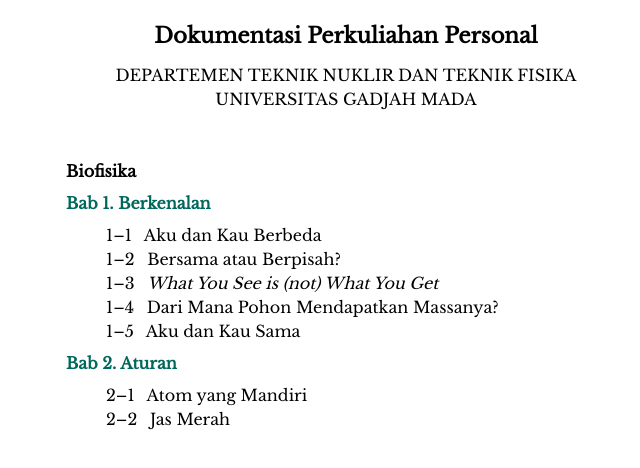
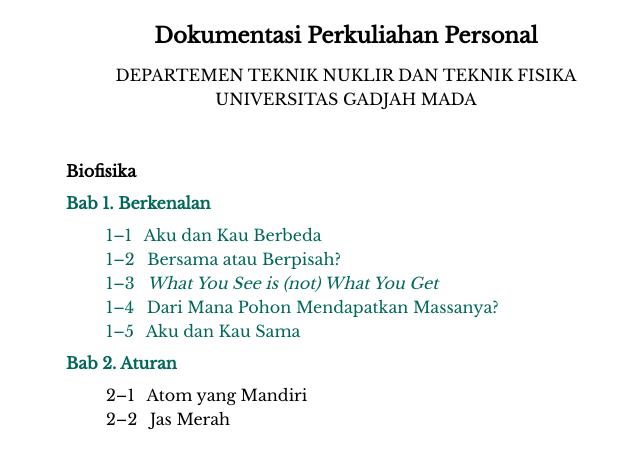
Before and after one commit to rengganisridwan/book-template, a plain HTML site: page index.html in a window 1280 px wide. Shown: the whole page, without its empty margins (294-934 px from the left). Drawn offline with nearby package versions, Linux system fonts and the light colour scheme; some packages are replaced by stand-ins of ours.

Commit message:
add CSS styling

```diff
--- a/index.html
+++ b/index.html
@@ -12,9 +12,29 @@
         <link href="https://fonts.googleapis.com/css?family=Libre+Baskerville&display=swap" rel="stylesheet">
 
         <style>
-            /* a:focus {
-                outline: 0;
-            } */
+            a:focus {
+                /* outline: 0;  */
+                color: #00675b;
+            }
+
+            a:link {
+                text-decoration: none;
+            }
+
+            a:visited {
+                text-decoration: none;
+            }
+
+            a:hover {
+                text-decoration: underline;
+                /* color: #e65100; */
+                color: #00675b;
+            }
+
+            a:visited {
+                text-decoration: none;
+            }
+
             @media only screen and (max-width: 620px) {
                 .main {
                     width: 100%; padding: 20px;
@@ -126,11 +146,11 @@
                     <b><a href="biofisika/01.html">Bab 1. Berkenalan</a></b>
                 </p>
                 <ul style="list-style-type: none; text-align: left; margin-top: 0; margin-bottom: 0.5em; color: black">
-                    <li>1–1&ensp; Aku dan Kau Berbeda</li>
-                    <li>1–2&ensp; Bersama atau Berpisah?</li>
-                    <li>1–3&ensp; <i>What You See is (not) What You Get</i></li>
-                    <li>1–4&ensp; Dari Mana Pohon Mendapatkan Massanya?</li>
-                    <li>1–5&ensp; Aku dan Kau Sama</li>
+                    <li><a href="biofisika/01.html#S1">1–1&ensp; Aku dan Kau Berbeda</a></li>
+                    <li><a href="biofisika/01.html#S2">1–2&ensp; Bersama atau Berpisah?</a></li>
+                    <li><a href="biofisika/01.html#S3">1–3&ensp; <i>What You See is (not) What You Get</i></li>
+                    <li><a href="biofisika/01.html#S2">1–4&ensp; Dari Mana Pohon Mendapatkan Massanya?</a></li>
+                    <li><a href="biofisika/01.html#S2">1–5&ensp; Aku dan Kau Sama</a></li>
                 </ul>
 
                 <p>
```
Also changed, not shown: biofisika/01.html (+6 -6 lines).
